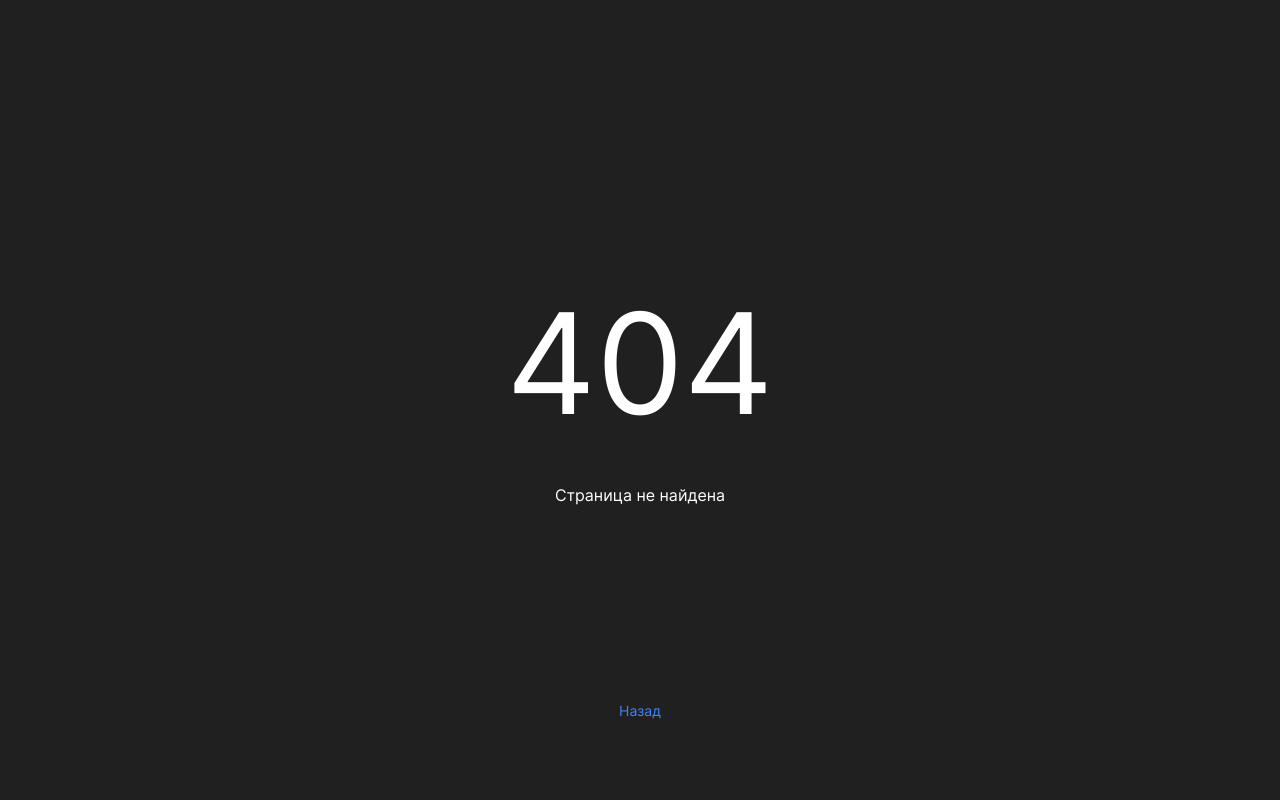
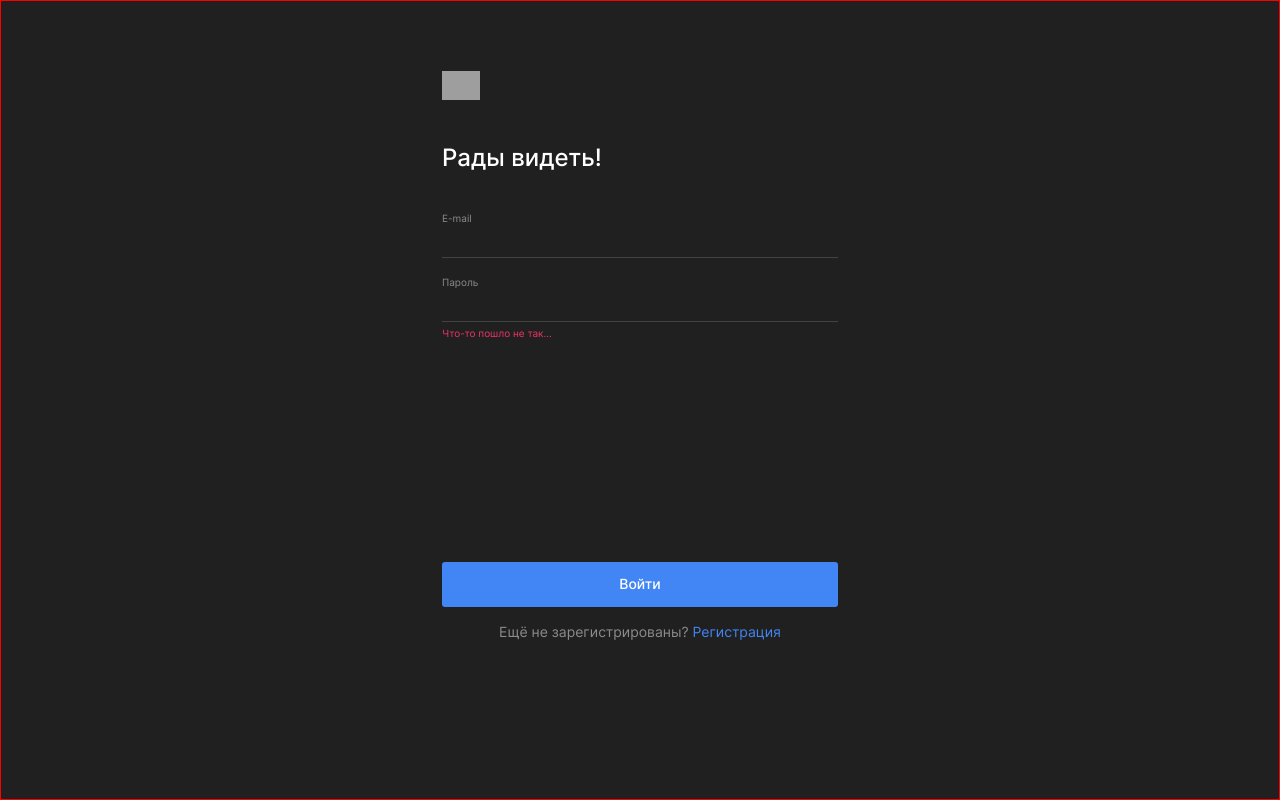
Before and after one commit to Chill-Peppa/movies-explorer-frontend, a React (Create React App) app: page / in a window 1280 px wide. Before the commit this address had no page. Built offline with nearby package versions, Linux system fonts and the light colour scheme; grey boxes are pictures that could not be loaded.

Commit message:
feat: add Login and Register components

```diff
--- /dev/null
+++ b/src/blocks/not-found/__back/not-found__back.css
@@ -0,0 +1,35 @@
+.not-found__back {
+  margin-top: 184px;
+  color: #4285f4;
+  font-family: 'Inter';
+  font-style: normal;
+  font-weight: 400;
+  font-size: 14px;
+  line-height: 17px;
+  cursor: pointer;
+  opacity: 1;
+  transition: all 0.4s ease-in-out;
+}
+
+.not-found__back:hover {
+  opacity: 0.6;
+}
+
+.not-found__back:active {
+  opacity: 1;
+}
+
+@media screen and (max-width: 768px) {
+  .not-found__back {
+    margin-bottom: 222px;
+  }
+}
+
+@media screen and (max-width: 400px) {
+  .not-found__back {
+    margin-top: 284px;
+    font-size: 12px;
+    line-height: 15px;
+    margin-bottom: 30px;
+  }
+}
--- /dev/null
+++ b/src/blocks/not-found/__code/not-found__code.css
@@ -0,0 +1,22 @@
+.not-found__code {
+  margin-top: 279px;
+  font-family: 'Inter';
+  font-style: normal;
+  font-weight: 400;
+  font-size: 140px;
+  line-height: 169px;
+}
+
+@media screen and (max-width: 768px) {
+  .not-found__code {
+    margin-top: 408px;
+  }
+}
+
+@media screen and (max-width: 400px) {
+  .not-found__code {
+    margin-top: 350px;
+    font-size: 80px;
+    line-height: 97px;
+  }
+}
--- /dev/null
+++ b/src/blocks/not-found/__error/not-found__error.css
@@ -0,0 +1,15 @@
+.not-found__error {
+  margin-top: 39px;
+  font-family: 'Inter';
+  font-style: normal;
+  font-weight: 400;
+  font-size: 16px;
+  line-height: 19px;
+}
+
+@media screen and (max-width: 400px) {
+  .not-found__error {
+    font-size: 12px;
+    line-height: 15px;
+  }
+}
--- /dev/null
+++ b/src/blocks/not-found/not-found.css
@@ -0,0 +1,7 @@
+.not-found {
+  display: flex;
+  max-width: 1280px;
+  margin: 0 auto;
+  flex-direction: column;
+  text-align: center;
+}
--- /dev/null
+++ b/src/blocks/page/page.css
@@ -0,0 +1,16 @@
+.page {
+  box-sizing: border-box;
+  color: #fff;
+  background-color: #202020;
+  font-family: Inter, Arial, sans-serif;
+  margin: 0 auto;
+  max-width: 100vw;
+  min-height: 100vh;
+  -webkit-text-size-adjust: 100%;
+  -ms-text-size-adjust: 100%;
+  -moz-text-size-adjust: 100%;
+  -webkit-font-smoothing: antialiased;
+  -moz-osx-font-smoothing: grayscale;
+  text-rendering: optimizeLegibility;
+  border: 1px solid red;
+}
--- a/src/components/App.js
+++ b/src/components/App.js
@@ -1,12 +1,14 @@
 import React from 'react';
 //import Header from './Header';
-import PageNotFound from './PageNotFound';
+//import PageNotFound from './PageNotFound';
+//import Register from './Register';
+import Login from './Login';
 
 function App() {
   return (
     <div className="App">
       <div className="page">
-        <PageNotFound />
+        <Login />
       </div>
     </div>
   );
--- /dev/null
+++ b/src/components/Login.js
@@ -0,0 +1,50 @@
+import React from 'react';
+import logo from '../images/logo.svg';
+
+function Login(props) {
+  return (
+    <section className="sign">
+      <div className="sign__zone">
+        <img className="sign__logo" alt="Лого" src={logo} />
+        <h2 className="sign__header">Рады видеть!</h2>
+        <form className="sign__form" noValidate>
+          <p className="sign__input-header">E-mail</p>
+          <input
+            className="sign__form-input"
+            name="email"
+            id="email"
+            autoComplete="off"
+            type="email"
+            minLength="2"
+            maxLength="70"
+            required
+          />
+          <span className="sign__input-error">Какая-то ошибка...</span>
+          <p className="sign__input-header">Пароль</p>
+          <input
+            className="sign__form-input"
+            name="password"
+            id="password"
+            autoComplete="off"
+            type="password"
+            minLength="2"
+            maxLength="40"
+            required
+          />
+          <span className="sign__input-error sign__input-error_visible">
+            Что-то пошло не так...
+          </span>
+        </form>
+      </div>
+      <button className="sign__button sign__button_login" type="submit">
+        Войти
+      </button>
+      <p className="sign__register">
+        Ещё не зарегистрированы?
+        <span className="sign__enter"> Регистрация</span>
+      </p>
+    </section>
+  );
+}
+
+export default Login;
--- /dev/null
+++ b/src/components/Register.js
@@ -0,0 +1,62 @@
+import React from 'react';
+import logo from '../images/logo.svg';
+
+function Register(props) {
+  return (
+    <section className="sign">
+      <div className="sign__zone">
+        <img className="sign__logo" alt="Лого" src={logo} />
+        <h2 className="sign__header">Добро пожаловать!</h2>
+        <form className="sign__form" noValidate>
+          <p className="sign__input-header">Имя</p>
+          <input
+            className="sign__form-input"
+            name="name"
+            id="name"
+            autoComplete="off"
+            type="name"
+            minLength="2"
+            maxLength="70"
+            required
+          />
+          <span className="sign__input-error">Какая-то ошибка...</span>
+          <p className="sign__input-header">E-mail</p>
+          <input
+            className="sign__form-input"
+            name="email"
+            id="email"
+            autoComplete="off"
+            type="email"
+            minLength="2"
+            maxLength="70"
+            required
+          />
+          <span className="sign__input-error">Какая-то ошибка...</span>
+          <p className="sign__input-header">Пароль</p>
+          <input
+            className="sign__form-input"
+            name="password"
+            id="password"
+            autoComplete="off"
+            type="password"
+            minLength="2"
+            maxLength="40"
+            required
+          />
+          <span className="sign__input-error sign__input-error_visible">
+            Что-то пошло не так...
+          </span>
+        </form>
+      </div>
+      <button className="sign__button" type="submit">
+        Зарегистрироваться
+      </button>
+      <p className="sign__register">
+        Уже зарегистрированы?
+        <span className="sign__enter"> Войти</span>
+      </p>
+    </section>
+  );
+}
+
+export default Register;
--- a/src/index.css
+++ b/src/index.css
@@ -3,65 +3,133 @@
 @import url('./vendor/normalize.css');
 @import url('./vendor/fonts/fonts.css');
 
-.page {
-  box-sizing: border-box;
-  color: #fff;
-  background-color: #202020;
-  font-family: Inter, Arial, sans-serif;
-  margin: 0 auto;
-  max-width: 100vw;
-  min-height: 100vh;
-  -webkit-text-size-adjust: 100%;
-  -ms-text-size-adjust: 100%;
-  -moz-text-size-adjust: 100%;
-  -webkit-font-smoothing: antialiased;
-  -moz-osx-font-smoothing: grayscale;
-  text-rendering: optimizeLegibility;
+@import url('./blocks/page/page.css');
+@import url('./blocks/not-found/not-found.css');
+@import url('./blocks/not-found/__code/not-found__code.css');
+@import url('./blocks/not-found/__error/not-found__error.css');
+@import url('./blocks/not-found/__back/not-found__back.css');
+
+.sign {
+  display: flex;
+  flex-direction: column;
+  align-items: center;
 }
 
-.not-found {
-  display: flex;
-  max-width: 1280px;
-  margin: 0 auto;
-  flex-direction: column;
-  text-align: center;
+.sign__zone {
+  text-align: left;
+  max-width: 396px;
+  width: 100%;
 }
 
-.not-found__code {
-  margin-top: 279px;
-  font-family: 'Inter';
+.sign__logo {
+  max-width: 38px;
+  max-height: 38px;
+  margin: 70px 0 0 0;
+}
+
+.sign__header {
+  font-family: inherit;
+  font-style: normal;
+  font-weight: 500;
+  font-size: 24px;
+  line-height: 29px;
+  color: #fff;
+  margin: 40px 0 40px 0;
+}
+
+.sign__input-header {
+  margin: 0 0 5px 0;
+  font-family: inherit;
   font-style: normal;
   font-weight: 400;
-  font-size: 140px;
-  line-height: 169px;
+  font-size: 10px;
+  line-height: 12px;
+  color: #8b8b8b;
 }
 
-.not-found__error {
-  margin-top: 38px;
-  font-family: 'Inter';
-  font-style: normal;
-  font-weight: 400;
-  font-size: 16px;
-  line-height: 19px;
-}
-
-.not-found__back {
-  margin-top: 184px;
-  color: #4285f4;
-  font-family: 'Inter';
+.sign__form-input {
+  outline: none;
+  text-overflow: ellipsis;
+  white-space: nowrap;
+  border: none;
+  border-bottom: 1px solid #424242;
+  padding: 0 0 10px 0;
+  background-color: transparent;
+  max-width: 396px;
+  width: 100%;
+  font-family: inherit;
   font-style: normal;
   font-weight: 400;
   font-size: 14px;
   line-height: 17px;
+  color: #ffffff;
+}
+
+.sign__form-input:focus {
+  border-bottom: 1px solid #4285f4;
+}
+
+.sign__input-error {
+  font-family: inherit;
+  font-style: normal;
+  font-weight: 400;
+  font-size: 10px;
+  line-height: 12px;
+  color: #ee3465;
+  margin: 6px 0 4px 0;
+  opacity: 0;
+}
+
+.sign__input-error_visible {
+  opacity: 1;
+}
+
+.sign__button {
+  max-width: 396px;
+  width: 100%;
+  /*padding: 15px 0 15px 0;*/
+  height: 45px;
+  margin: 130px 0 16px 0;
+  cursor: pointer;
+  background-color: #4285f4;
+  border-radius: 3px;
+  color: #fff;
+  font-family: inherit;
+  font-style: normal;
+  font-weight: 500;
+  font-size: 14px;
+  text-align: center;
+  border: none;
+}
+
+.sign__button_login {
+  margin: 221px 0 16px 0;
+}
+
+.sign__register {
+  margin: 0 0 70px 0;
+  font-family: inherit;
+  font-style: normal;
+  font-weight: 400;
+  font-size: 14px;
+  line-height: 17px;
+  text-align: center;
+  color: #8b8b8b;
+}
+
+.sign__enter {
+  color: #4285f4;
   cursor: pointer;
   opacity: 1;
-  transition: 0.4s ease-in-out;
+  transition: all 0.4s ease-in-out;
 }
 
-.not-found__back:hover {
-  opacity: 0.6;
+.sign__enter:hover {
+  opacity: 0.5;
 }
 
-.not-found__back:active {
+.sign__enter:active {
   opacity: 1;
 }
+
+/* ----- для входа ------- */
```
